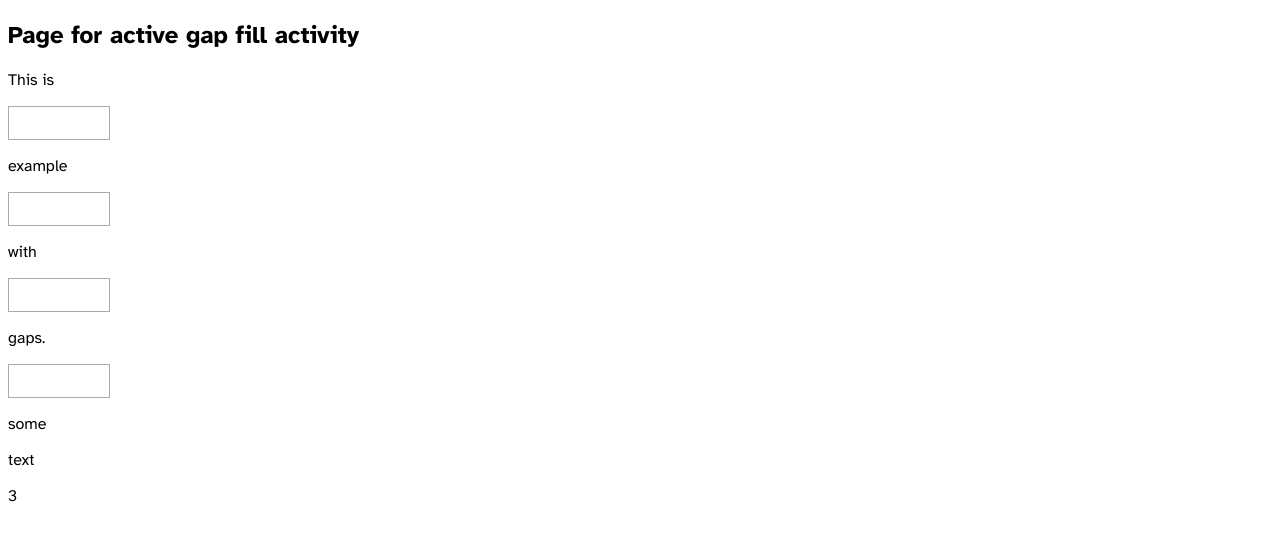
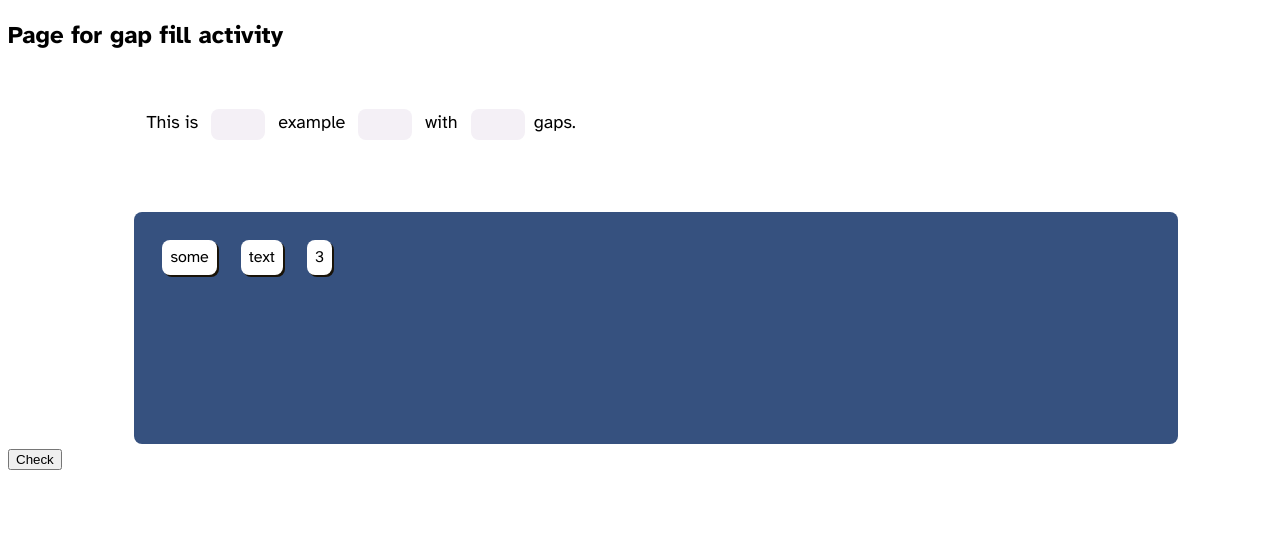
Before and after one commit to ZaraJammeh/ECM3401-Cybersecurity-Training-Platform, a Django app: page /gap-fill/1/ in a window 1280 px wide. Shown: the top 541 px of the page. Run offline with Django 5.2, Linux system fonts and the light colour scheme; data comes from the database, SQL or seed files in the repository; both versions use the stored data as it was after the commit.

Commit message:
Add functionality to gap fill activity - Rename gap-fill/active.* -> gap-fill/activity.* - Update activity.html to receive and render data from DB - Create gap-fill/check view to check input against valid answers on backend - Add async input checking function to activity.js (interacts with gap-fill/check view) - Style activity to improve appearance and ease of interaction

```diff
--- a/core/static/core/global_style.css
+++ b/core/static/core/global_style.css
@@ -7,20 +7,14 @@ body {
 
 /* Colour Palette Variables */
 :root {
-    --bg: #EDEDED;
-    --txt: black;
-    --mid: #F2F2F2;
-    --top: #FDFDFD;
-    --contrast: #403E48;
-    --contrast-txt: white;
-    --pink: #D57EC5;
-    --blue: #4B76D1;
-    --pink-shade: #DC98CF;
-    --blue-shade: #7091D8;
-    --orange: #CD7E3F;
-    --yellow: #F7CF51;
-    --green: #6BCF4C;
-    --aqua: #72DCF9;
-    --light-shadow: #403E4816;
-    --strong-shadow: #403E4820;
+    --blue: #36517F;
+    --cyan: #38AECC;
+    --orange: #EA9010;
+    --red: #D33F49;
+    --green: #7CB518;
+    --light-grey: #F4F0F6;
+    --med-grey: #DBD2E1;
+    --dark-grey: #CAC4CE;
+    --smoky-black: #191308;
+    --pink: #E56399;
 }
--- a/core/static/core/test.css
+++ b/core/static/core/test.css
@@ -4,6 +4,5 @@ p {
 
 .drop_region {
     border: 1px solid #aaaaaa;
-    height: 32px;
-    width: 100px;
+    height: 40px;
 }
--- /dev/null
+++ b/gap_fill/static/gap_fill/activity.css
@@ -0,0 +1,76 @@
+#gap-fill-div {
+    display: inline-block;
+    overflow-y: scroll;
+    height: fit-content;
+    max-height: 200px;
+    width: 80%;
+    margin: 0 10% 0 10%;
+    padding: 12px;
+}
+
+#gap-fill-text {
+    display: inline;
+    line-height: 2.5em;
+    font-size: large;
+}
+
+.drop-slot {
+    display: inline-block;
+    justify-items: center;
+    background-color: var(--light-grey);
+    border-radius: 8px;
+    height: 1.7em;
+    width: fit-content;
+    margin: 0 8px -0.65em 8px;
+}
+
+.drop-slot:empty {
+    min-width: 54px;
+}
+
+.drop-slot:last-of-type {
+    margin: 0 4px -0.65em 8px;
+}
+
+.drop-slot > * {
+    /* remove margins from drop items while in slot */
+    margin: 0;
+    box-shadow: none;
+}
+
+.drop-bank {
+    display: inline-block;
+    background-color: var(--blue);
+    border-radius: 8px;
+    min-height: 200px;
+    width: 80%;
+    margin: 32px 10% 0 10%;
+    padding: 16px;
+}
+
+.drop-bank > * {
+    float: left;
+    /* add margins to drop items while in bank */
+    margin: 12px;
+}
+
+.drop-item {
+    background-color: white;
+    border-radius: 8px;
+    box-shadow: var(--smoky-black) 2px 2px;
+    width: fit-content;
+    padding: 4px 8px;
+    line-height: 1.7em;
+}
+
+.drop-item:hover {
+    cursor: grab;
+}
+
+.correct-option {
+    background-color: var(--green);
+    border-radius: 8px;
+    width: fit-content;
+    padding: 4px 8px;
+    line-height: 1.7em;
+}
--- /dev/null
+++ b/gap_fill/static/gap_fill/activity.js
@@ -0,0 +1,53 @@
+function getCookie(name) {
+    // function provided by Django docs
+    let cookieValue = null;
+    if (document.cookie && document.cookie !== "") {
+        const cookies = document.cookie.split(";");
+        for (let i = 0; i < cookies.length; i++) {
+        const cookie = cookies[i].trim();
+            // Does this cookie string begin with the name we want?
+            if (cookie.substring(0, name.length + 1) === (name + "=")) {
+                cookieValue = decodeURIComponent(cookie.substring(name.length + 1));
+                break;
+            }
+        }
+    }
+    return cookieValue;
+}
+
+const check_url = document.getElementById("check-url").getAttribute("url")
+const option_elems = document.getElementsByClassName("drop-item");
+
+async function check_input() {
+    option_arr = Array.from(option_elems);
+    json = {};
+    option_arr.forEach(elem => {
+            // add option id, slot number pairs to json
+            json[elem.id.replace("option-", "")] = elem.parentNode.id.replace("slot-", "");
+        }
+    );
+    // configure and make input checking request to backend
+    const request = new Request(
+        check_url, {
+            method: "POST",
+            credentials: "same-origin",
+            headers: {
+                "X-CSRFToken": getCookie("csrftoken"),
+            },
+            body: JSON.stringify(json),
+        }
+    );
+    const rsp = await fetch(request)
+    const results = await rsp.json();
+    Object.keys(results).forEach(slot_num => {
+        console.log(document.getElementById("slot-"+slot_num));
+        option = document.getElementById("slot-"+slot_num).firstChild;
+        if (results[slot_num] === true) {
+            // if slot contains correct option, mark option as correct and disable its drag and drop
+            option.setAttribute("draggable", "false")
+            option.classList.remove("drop-item")
+            option.classList.add("correct-option")
+        }
+
+    })
+}
--- a/gap_fill/templates/gap_fill/active.html
+++ /dev/null
@@ -1,21 +0,0 @@
-{% load static %}
-<!DOCTYPE html>
-<html lang="en">
-<head>
-  <meta charset="UTF-8" name="viewport" content="width=device-width, initial-scale=1.0">
-  <link rel="stylesheet" href="{% static 'core/global_style.css' %}">
-  <link rel="stylesheet" href="{% static 'core/test.css' %}">
-  <script src="{% static 'core/drag_drop.js' %}" async></script>
-  <title>Gap Fill</title>
-</head>
-<body>
-  <h2>Page for active gap fill activity</h2>
-  {% for text_block in text_list %}
-    <p>{{text_block}}</p>
-    <div class="drop_region" ondrop="drop(event)" ondragover="allowDrop(event)"></div>
-  {% endfor %}
-  {% for option in gap_fill_obj.gapfilloption_set.all %}
-    <p id="option {{forloop.counter}}" draggable="true" ondragstart="drag(event)" width="100px" height="30px">{{ option }}</p>
-  {% endfor %}
-
-</body>
--- /dev/null
+++ b/gap_fill/templates/gap_fill/activity.html
@@ -0,0 +1,36 @@
+{% load static %}
+<!DOCTYPE html>
+<html lang="en">
+<head>
+  <meta charset="UTF-8" name="viewport" content="width=device-width, initial-scale=1.0">
+  <link rel="stylesheet" href="{% static 'core/global_style.css' %}">
+  <link rel="stylesheet" href="{% static 'gap_fill/activity.css' %}">
+  <script src="{% static 'core/drag_drop.js' %}" async></script>
+  <script src="{% static 'gap_fill/activity.js' %}" async></script>
+  <title>Gap Fill</title>
+</head>
+<body>
+  <!-- Make input checking url accessible to JS -->
+  <input type="hidden" id="check-url" url="{% url 'gap-fill:check' %}" />
+
+  <h2>Page for gap fill activity</h2>
+  <div id="gap-fill-div">
+    <div id="gap-fill-text">
+      <p>{{text_list.0}}
+      {% if text_list|length %}
+        {% for text_block in text_list|slice:"1:" %}
+          <span class="drop-slot" id="slot-{{forloop.counter}}" ondrop="drop(event)" ondragover="allowDrop(event)"></span>
+          {{text_block}}
+        {% endfor %}
+      {% endif %}
+      </p>
+    </div>
+  </div>
+
+  <ul class="drop-bank" ondrop="drop(event)" ondragover="allowDrop(event)">
+    {% for option in options_list %}
+      <p class="drop-item" id="option-{{option.pk}}" draggable="true" ondragstart="drag(event)">{{ option }}</p>
+    {% endfor %}
+  </ul>
+  <button onclick="check_input()">Check</button>
+</body>
--- a/gap_fill/urls.py
+++ b/gap_fill/urls.py
@@ -2,6 +2,8 @@ from django.urls import path
 
 from . import views
 
+app_name = "gap-fill"
 urlpatterns = [
-    path("<int:gap_fill_id>/", views.active, name="active"),
+    path("<int:gap_fill_id>/", views.activity, name="activity"),
+    path("check/", views.check, name="check"),
 ]
--- a/gap_fill/views.py
+++ b/gap_fill/views.py
@@ -1,13 +1,39 @@
-from django.shortcuts import get_object_or_404, render
+from django.shortcuts import get_object_or_404, HttpResponse, render
+from django.views.decorators.http import require_POST
 
+import json
 import re
 
 from .models import GapFillText, GapFillOption
 
-def active(request, gap_fill_id):
+def get_valid_option_pos_list(option_obj):
+    # extract list of valid gap positions from GapFillOption object
+    valid_pos_str = option_obj.valid_positions_str
+    return valid_pos_str.split(",")
+
+def activity(request, gap_fill_id):
+    print(request.method)
+
     gap_fill_obj = get_object_or_404(GapFillText, pk=gap_fill_id)
+    options_list = GapFillOption.objects.filter(gap_fill_parent=gap_fill_id)
+    valid_option_positions = [get_valid_option_pos_list(option) for option in options_list]
+
+
     context = {
-        "gap_fill_obj": gap_fill_obj,
-        "text_list": re.split(r"\[.*?\]", gap_fill_obj.text)
+        "text_list": re.split(r"\[.*?\]", gap_fill_obj.text),
+        "options_list": options_list,
     }
-    return render(request, "gap_fill/active.html", context)
+    return render(request, "gap_fill/activity.html", context)
+
+# @require_POST()
+def check(request):
+    request_json = json.load(request)
+    rsp_json = {}
+    for option_id in request_json.keys():
+        # for each option, value = True if its current slot is valid or False if not
+        option_obj = get_object_or_404(GapFillOption, pk=option_id)
+        # add SLOT number, True/False pair to response
+        # enables frontend to easily process correct/incorrect input in slot order
+        rsp_json[request_json[option_id]] = request_json[option_id] in option_obj.valid_positions_str.split(",")
+    print(rsp_json)
+    return HttpResponse(json.dumps(rsp_json), content_type='application/json')
```
Also changed, not shown: db.sqlite3.
